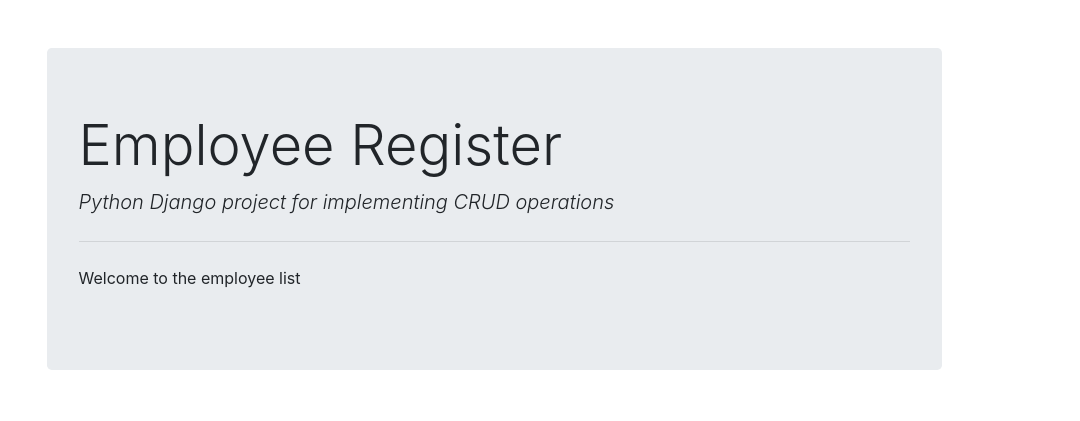
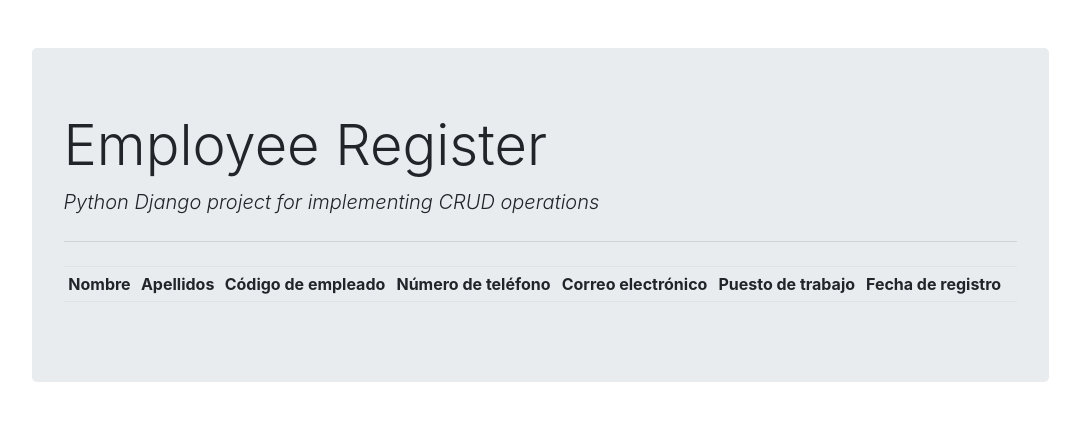
Before and after one commit to iscRamirezAbril/django_CRUD, a Django app: page /employees/list/ in a window 1280 px wide. Shown: the top 421 px of the page, without its empty margins (146-1226 px from the left). Run offline with Django 3.2, Linux system fonts and the light colour scheme; data that the repository does not hold is empty; some libraries are stand-ins or nearby versions.

Commit message:
"Modificar", "Registrar" y "Visualizar" agregadas

```diff
--- a/django_CRUD/settings.py
+++ b/django_CRUD/settings.py
@@ -40,7 +40,11 @@
     'django.contrib.staticfiles',
 
     'employees_CRUD',
+
+    'crispy_forms', # Paquete que se instala para usar bootstrap en los formularios
 ]
+
+CRISPY_TEMPLATE_PACK = 'bootstrap4' # Paquete que se instala para usar bootstrap en los formularios
 
 MIDDLEWARE = [
     'django.middleware.security.SecurityMiddleware',
--- a/employees_CRUD/models.py
+++ b/employees_CRUD/models.py
@@ -8,6 +8,9 @@
 # Clase que almacenará los puestos de trabajo de los empleados
 class Position(models.Model): # Del módulo models, importamos la clase Model
     posTitle = models.CharField(max_length=50) # Campo que almacenará el nombre del puesto de trabajo
+
+    def __str__ (self):
+        return self.posTitle
 
 # |-----| CLASE #2: Employee |-----|
 # Clase que almacenará los datos de los empleados
--- a/employees_CRUD/templates/employees_CRUD/base.html
+++ b/employees_CRUD/templates/employees_CRUD/base.html
@@ -14,7 +14,7 @@
 
 <body>
     <div class="container">
-        <div class="col-md-10 offset-md-1 mt-5">
+        <div class="col-md-20 offset-md-1 mt-5">
             <div class="jumbotron">
                 <h1 class="display-4">Employee Register</h1>
                 <p class="lead font-italic">Python Django project for implementing CRUD operations</p>
--- a/employees_CRUD/templates/employees_CRUD/employee_list.html
+++ b/employees_CRUD/templates/employees_CRUD/employee_list.html
@@ -2,5 +2,45 @@
 {% extends "employees_CRUD/base.html" %}
 
 {% block content %}
-<p> Welcome to the employee list </p>
+<!-- Etiqueta "table", la cual se encarga de coemnzar un apartado de tabla -->
+    <table class="table table-sm">
+        <!-- Etiqueta "thead",  -->
+        <thead class="border-bottom font-weight-bold">
+            <!-- Etiqueta "tr", la cual se emplea para definir cada fila de la tabla -->
+            <tr>
+                <!-- Etiqueta "td", la cual se emplea para definir las cabeceras de una fila o de una columna de la tabla -->
+                <td>Nombre</td>
+                <td>Apellidos</td>
+                <td>Código de empleado</td>
+                <td>Número de teléfono</td>
+                <td>Correo electrónico</td>
+                <td>Puesto de trabajo</td>
+                <td>Fecha de registro</td>
+                <td></td>
+            </tr>
+        </thead>
+
+        <!-- Etiqueta "tbody", la cual se emplea para definir el cuerpo de la tabla -->
+        <tbody>
+            <!-- Etiqueta "for", la cual se emplea para iterar sobre una lista de objetos -->
+            {% for employee in employee_list %}
+                <!-- Etiqueta "tr", la cual se emplea para definir cada fila de la tabla -->
+                <tr>
+                    <td>{{ employee.empFirtsName }}</td>
+                    <td>{{ employee.empLastName }}</td>
+                    <td>{{ employee.empCode }}</td>
+                    <td>{{ employee.empPhoneNum }}</td>
+                    <td>{{ employee.empEmail }}</td>
+                    <td>{{ employee.empPosition }}</td>
+                    <td>{{ employee.empRegisterDate }}</td>
+                    <!-- Se agrega un botón que se encargará de redireccionar al usuario a la página de "actualizar datos" -->
+                    <td>
+                        <a href="{% url 'employee_update' employee.id %}" class="btn text-secondary px-8">
+                            <i class="far fa-edit fa-lg"></i>
+                        </a>
+                    </td>
+                </tr>
+            {% endfor %}
+        </tbody>
+    </table>
 {% endblock content %}
--- a/employees_CRUD/urls.py
+++ b/employees_CRUD/urls.py
@@ -5,8 +5,14 @@
     # Esta es la URL principal de la aplicación employees_CRUD, donde se mostrará el formulario de
     # registro de los empleados. Aquí, se manda a llamar del archivo "views.py" la función de vista de
     # nombre "employee_form" (localhost:8000/employees/))
-    path('', views.employee_form),
+    path('', views.employee_form, name='employee_insert'), # GET and POST request for insert operation
+
+    # Esta es la URL que se utiliza para modificar los datos de un empleado registrado. Aquí, se está tomando de
+    # referencia el ID del empleado que se desea modificar (localhost:8000/employees/1/update). Cabe mencionar que
+    # tambien se le está dando un nombre a la URL para poder utilizarla en el archivo "employee_list.html" (name="update_employee")
+    path('<int:id>/', views.employee_form, name='employee_update'),
+
     # Esta es la URL que se utiliza para listar los empleados, donde se manda a llamar del archivo "views.py"
     # a la función de vista de nombre "employee_list" (localhost:8000/employees/list/)
-    path('list/', views.employee_list)
+    path('list/', views.employee_list, name='employee_list'),
 ]
--- a/employees_CRUD/views.py
+++ b/employees_CRUD/views.py
@@ -2,18 +2,40 @@
 
 from employees_CRUD.forms import employeeForm # Se importa la clase "employeeForm" del archivo forms.py
 from .forms import employeeForm # Se importa la clase "employeeForm" del archivo forms.py
+from django.shortcuts import render, redirect # Se importan las funciones "render" y "redirect" de Django
+from .models import Employee # Se importa la clase "Employee" del archivo models.py
 
 # Create your views here.
 
 # Función de vista que se encargará de mostrar la lista de empleados
 def employee_list(request):
-    return render(request, "employees_CRUD/employee_list.html")
+    context = {'employee_list': Employee.objects.all()} # Se crea un diccionario con la lista de empleados
+    return render(request, "employees_CRUD/employee_list.html", context)
 
 # Función de vista que se encargará de mostrar el formulario para crear y actualizar un empleado
-def employee_form(request):
-    form = employeeForm() # Se crea una instancia de la clase "employeeForm"
-    # Se renderiza el archivo "employee_form.html" y se le pasa como parámetro el formulario "form"
-    return render(request, "employees_CRUD/employee_form.html", {'form': form})
+def employee_form(request, id = 0):
+    # Si el método de la petición es GET, se ejecutará el siguiente código
+    if request.method == "GET":
+        # Si el ID es igual a 0, se ejecutará el siguiente código
+        if id == 0:
+            form = employeeForm() # Se crea una instancia de la clase "employeeForm"
+        else:
+            employee = Employee.objects.get(pk=id) # Se obtiene el empleado que se desea modificar mediante el ID (llaave primaria)
+            form = employeeForm(instance=employee) # Se crea una instancia de la clase "employeeForm" con los datos del empleado
+        # Se renderiza el archivo "employee_form.html" y se le pasa como parámetro el formulario "form"
+        return render(request, "employees_CRUD/employee_form.html", {'form': form})
+
+    # Si el método de la petición es POST, se ejecutará el siguiente código
+    else:
+        if id == 0:
+            form = employeeForm(request.POST) # Se crea una instancia de la clase "employeeForm" y se le pasa como parámetro la petición POST
+        else:
+            employee = Employee.objects.get(pk=id) # Se obtiene el empleado que se desea modificar mediante el ID (llaave primaria)
+            form = employeeForm(request.POST, instance=employee) # Se crea una instancia de la clase "employeeForm" y se le pasa como parámetro la petición POST y el empleado
+        if form.is_valid(): # Si el formulario es válido, se ejecutará el siguiente código
+            form.save() # Se guarda el formulario y la información del empleado registrada en la base de datos
+        # Se procede a redireccionar al usuario a la página de la lista de empleados (localhost:8000/employees/list/)
+        return redirect('/employees/list/')
 
 # Función de vista que se encargará de eliminar un empleado
 def employee_delete(request):
```
Also changed, not shown: employees_CRUD/forms.py (+8 -1 lines), employees_CRUD/templates/employees_CRUD/employee_form.html (+32 -1 lines).
